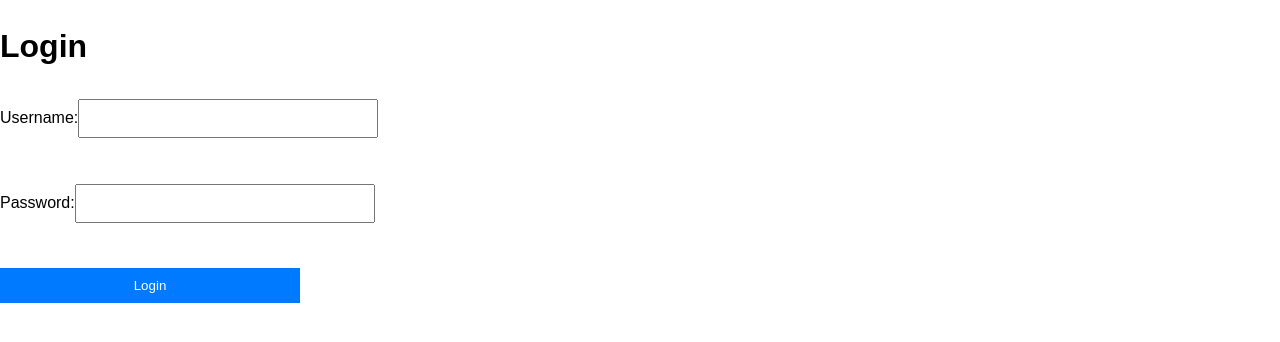
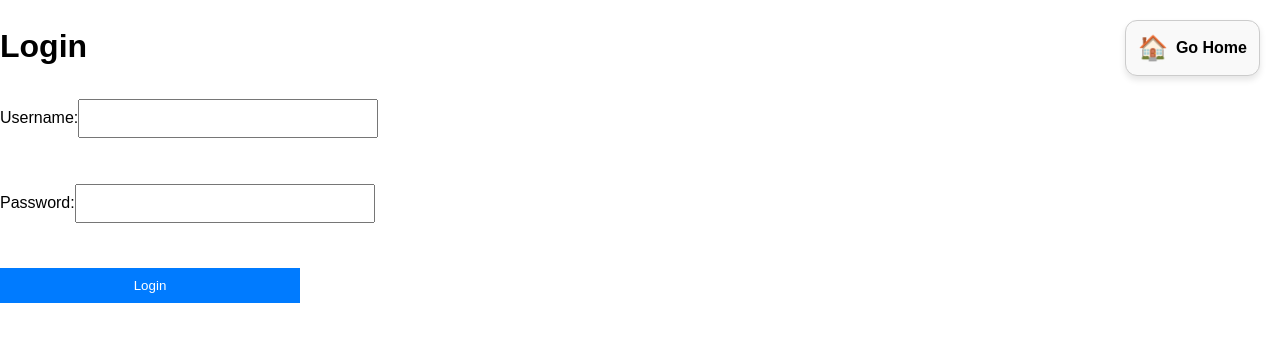
Before and after one commit to yifei-yao/db-proj, a React (Create React App) app in the folder frontend/: page /login in a window 1280 px wide. Shown: the top 342 px of the page. Built offline with nearby package versions, Linux system fonts and the light colour scheme; the HTML template or start-up script is replaced by a standard one.

Commit message:
Add go home

```diff
--- a/frontend/src/components/FindItem.js
+++ b/frontend/src/components/FindItem.js
@@ -1,4 +1,5 @@
 import React, { useState } from "react";
+import HomeIcon from "./HomeIcon";
 
 function FindItem() {
   const [itemID, setItemID] = useState("");
@@ -41,6 +42,7 @@ function FindItem() {
 
   return (
     <div>
+      <HomeIcon /> {}
       <h1>Find Item Locations</h1>
       <form onSubmit={handleSubmit}>
         <label>
--- /dev/null
+++ b/frontend/src/components/HomeIcon.js
@@ -0,0 +1,34 @@
+import React from "react";
+import { useNavigate } from "react-router-dom";
+
+function HomeIcon({ text = "Go Home" }) {
+  const navigate = useNavigate();
+
+  return (
+    <div
+      style={{
+        position: "absolute",
+        top: "20px", // Distance from the top
+        right: "20px", // Move to the right side
+        cursor: "pointer",
+        display: "flex",
+        alignItems: "center",
+        gap: "8px",
+        backgroundColor: "#f9f9f9",
+        border: "1px solid #ccc",
+        borderRadius: "12px",
+        padding: "8px 12px",
+        boxShadow: "0 4px 6px rgba(0, 0, 0, 0.1)",
+        zIndex: 1000,
+      }}
+      onClick={() => navigate("/")}
+    >
+      <span role="img" aria-label="home-icon" style={{ fontSize: "1.5rem" }}>
+        🏠
+      </span>
+      <span style={{ fontWeight: "bold", fontSize: "1rem" }}>{text}</span>
+    </div>
+  );
+}
+
+export default HomeIcon;
--- a/frontend/src/components/Login.js
+++ b/frontend/src/components/Login.js
@@ -1,5 +1,6 @@
 import React, { useState } from "react";
 import { useNavigate } from "react-router-dom";
+import HomeIcon from "./HomeIcon";
 
 function Login({ login }) {
   const navigate = useNavigate();
@@ -41,6 +42,7 @@ function Login({ login }) {
 
   return (
     <div>
+      <HomeIcon /> {}
       <h1>Login</h1>
       <form onSubmit={handleSubmit}>
         <label>
--- a/frontend/src/components/NotFound.js
+++ b/frontend/src/components/NotFound.js
@@ -1,8 +1,10 @@
 import React from "react";
+import HomeIcon from "./HomeIcon";
 
 function NotFound() {
   return (
     <div>
+      <HomeIcon /> {}
       <h1>404 - Page Not Found</h1>
       <p>Sorry, the page you are looking for does not exist.</p>
     </div>
--- a/frontend/src/components/Register.js
+++ b/frontend/src/components/Register.js
@@ -1,5 +1,6 @@
 import React, { useState } from "react";
 import { useNavigate } from "react-router-dom";
+import HomeIcon from "./HomeIcon";
 
 function Register() {
   const navigate = useNavigate();
@@ -48,6 +49,7 @@ function Register() {
 
   return (
     <div>
+      <HomeIcon /> {}
       <h1>Register</h1>
       <form onSubmit={handleSubmit}>
         <label>
```
